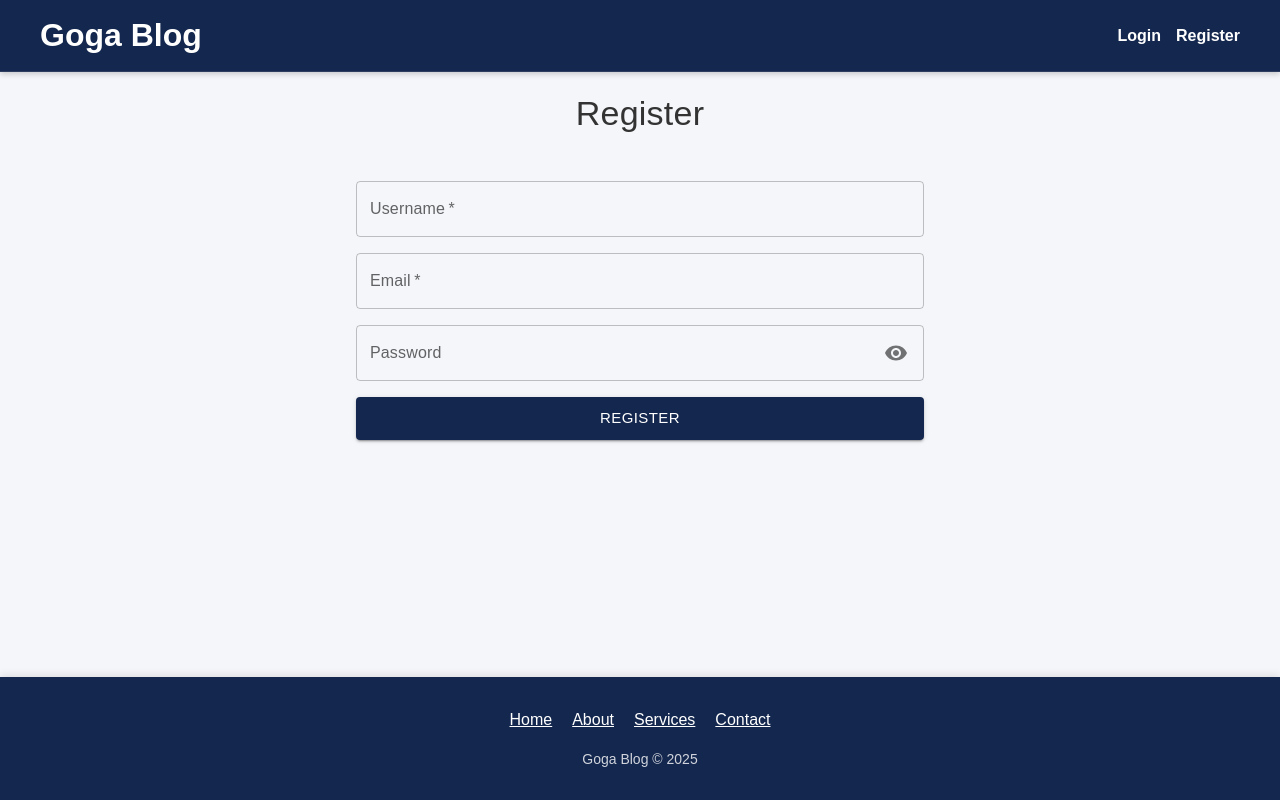
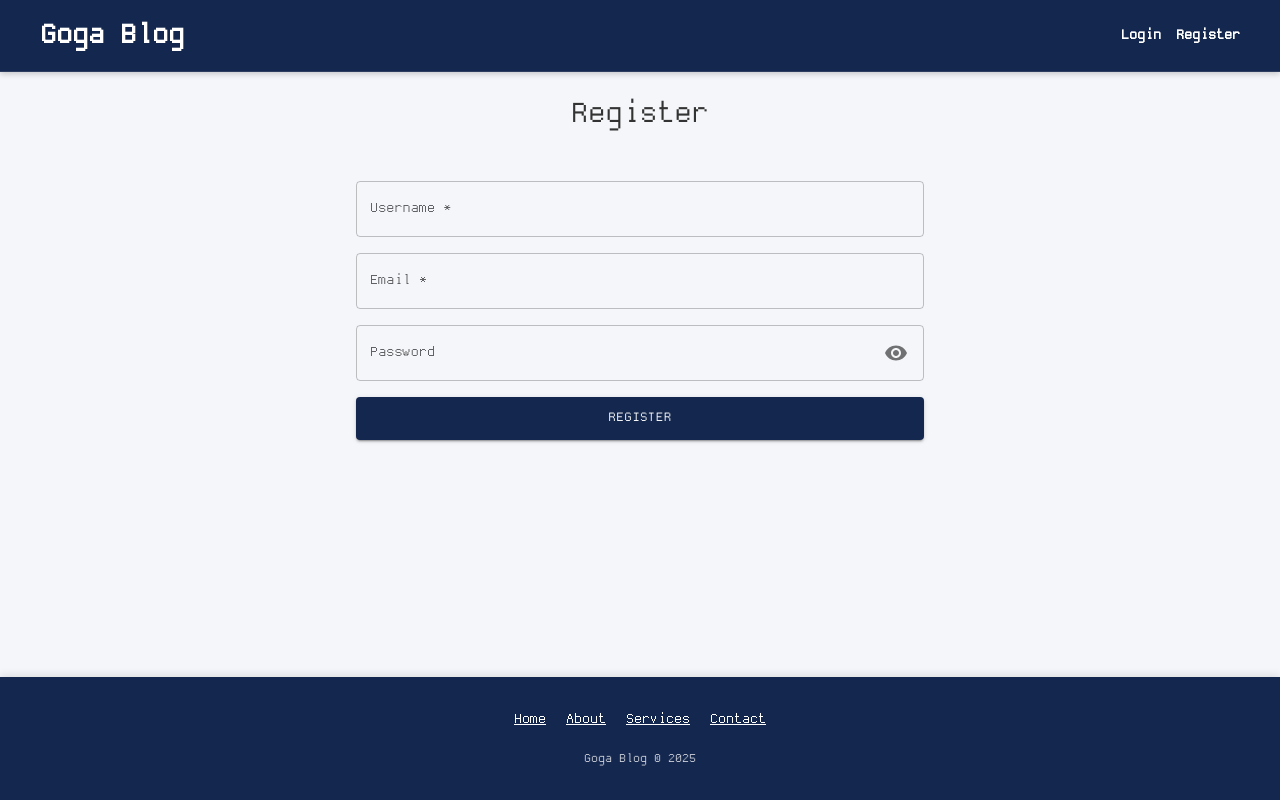
Before and after one commit to gogagureshidze/gogablog-client, a React (Create React App) app: page /#/ in a window 1280 px wide. Built offline with nearby package versions, Linux system fonts and the light colour scheme.

Commit message:
font changed

```diff
--- a/public/index.html
+++ b/public/index.html
@@ -25,6 +25,8 @@
       Learn how to configure a non-root public URL by running `npm run build`.
     -->
     <title>GogaBlog</title>
+
+
   </head>
   <body>
     <noscript>You need to enable JavaScript to run this app.</noscript>
--- a/src/App.css
+++ b/src/App.css
@@ -1,10 +1,10 @@
-/* RESET & BASE STYLES */
 @font-face {
      font-family: 'DinaRemasterII';
-     src: url('https://raw.githubusercontent.com/zshoals/Dina-Font-TTF-Remastered/master/Fonts/DinaRemasterII.ttc') format('truetype-collection');
+     src: url('../public/fonts/DinaRemasterII-01.woff') format('woff');
      font-weight: normal;
      font-style: normal;
 }
+
 * {
      box-sizing: border-box;
      margin: 0;
```
Also changed, not shown: public/fonts/DinaRemasterII-01.ttf (added), public/fonts/DinaRemasterII-01.woff (added).
